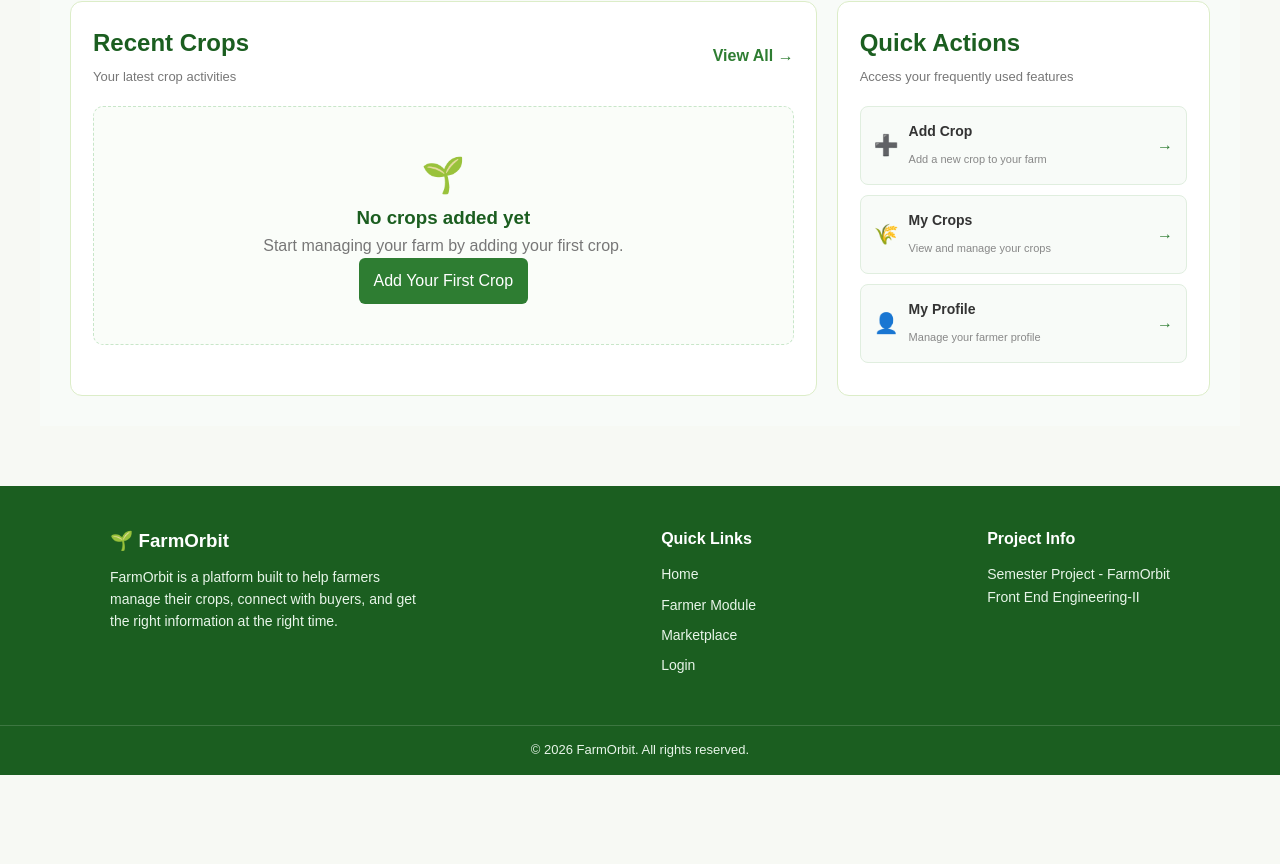
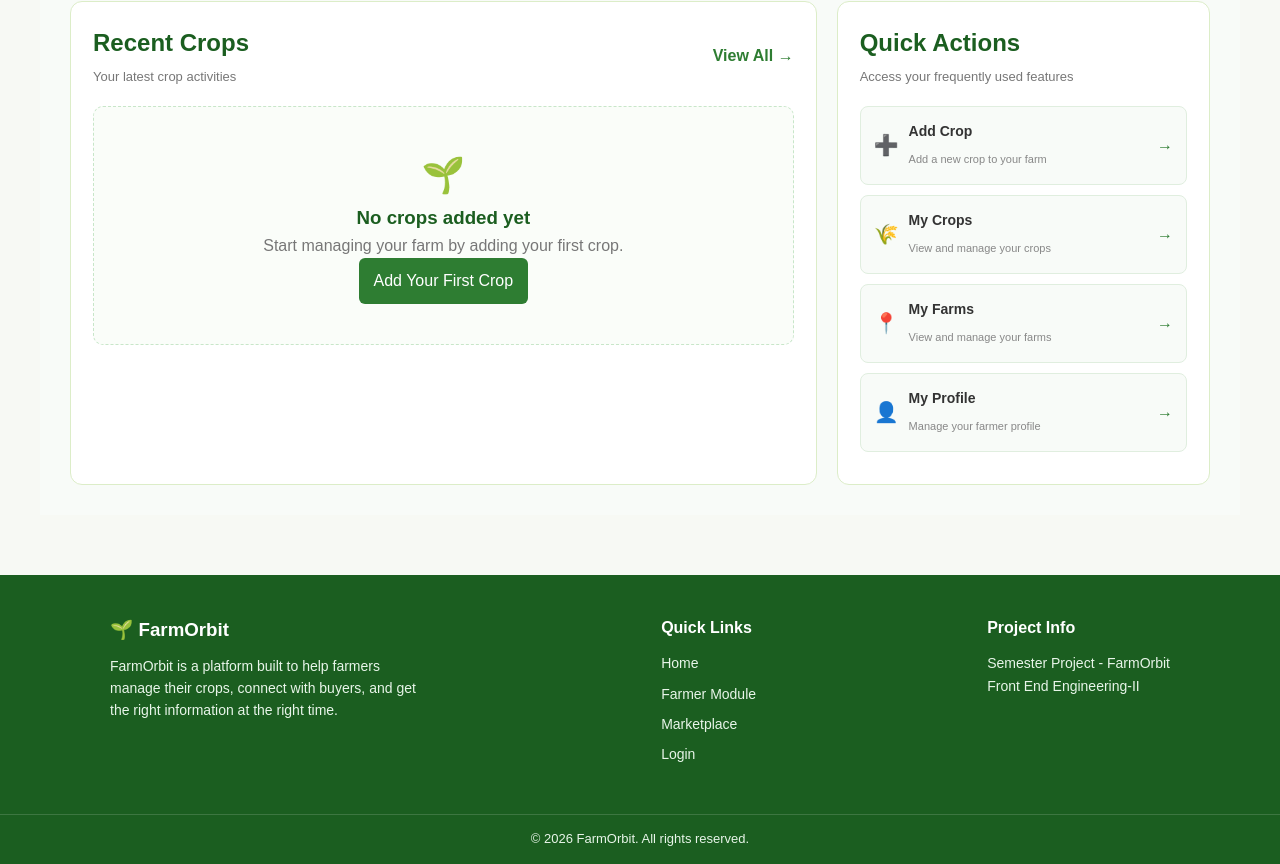
Before and after one commit to kalraananya2007-source/FarmOrbit, a React (Vite) app: page /farmer in a window 1280 px wide. Shown: the part 641-1505 px from the top of the page. Before the commit the page ends 1416 px from the top, so only its background shows below. Built offline with nearby package versions, Linux system fonts and the light colour scheme.

Commit message:
Add My Farms dashboard link

```diff
--- a/src/components/farmer.jsx
+++ b/src/components/farmer.jsx
@@ -249,6 +249,25 @@ function Farmer() {
           </Link>
 
           <Link
+            to="/my-farms"
+            className="quick-action-card"
+          >
+            <div className="quick-icon">
+              📍
+            </div>
+
+            <div className="quick-action-content">
+              <h3>My Farms</h3>
+
+              <span>
+                View and manage your farms
+              </span>
+            </div>
+
+            <b>→</b>
+          </Link>
+
+          <Link
             to="/farmer/profile"
             className="quick-action-card"
           >
```
